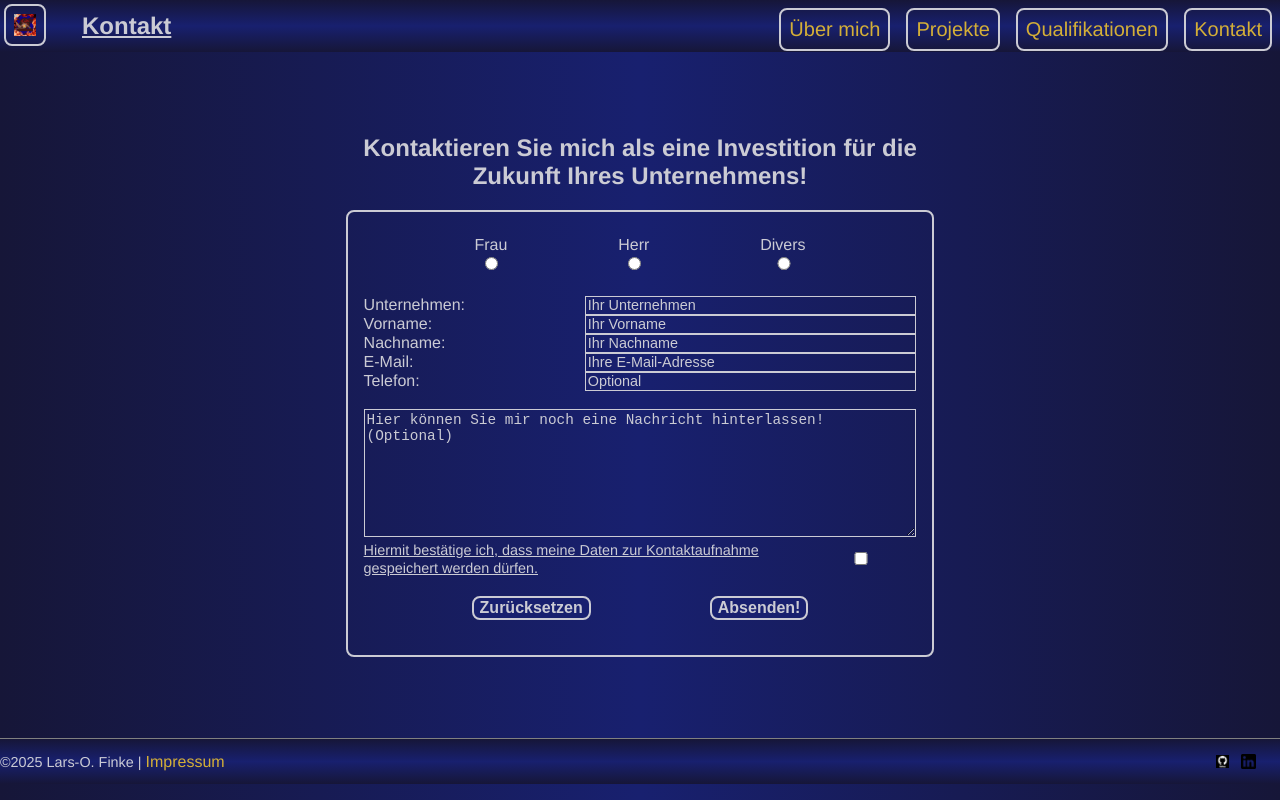
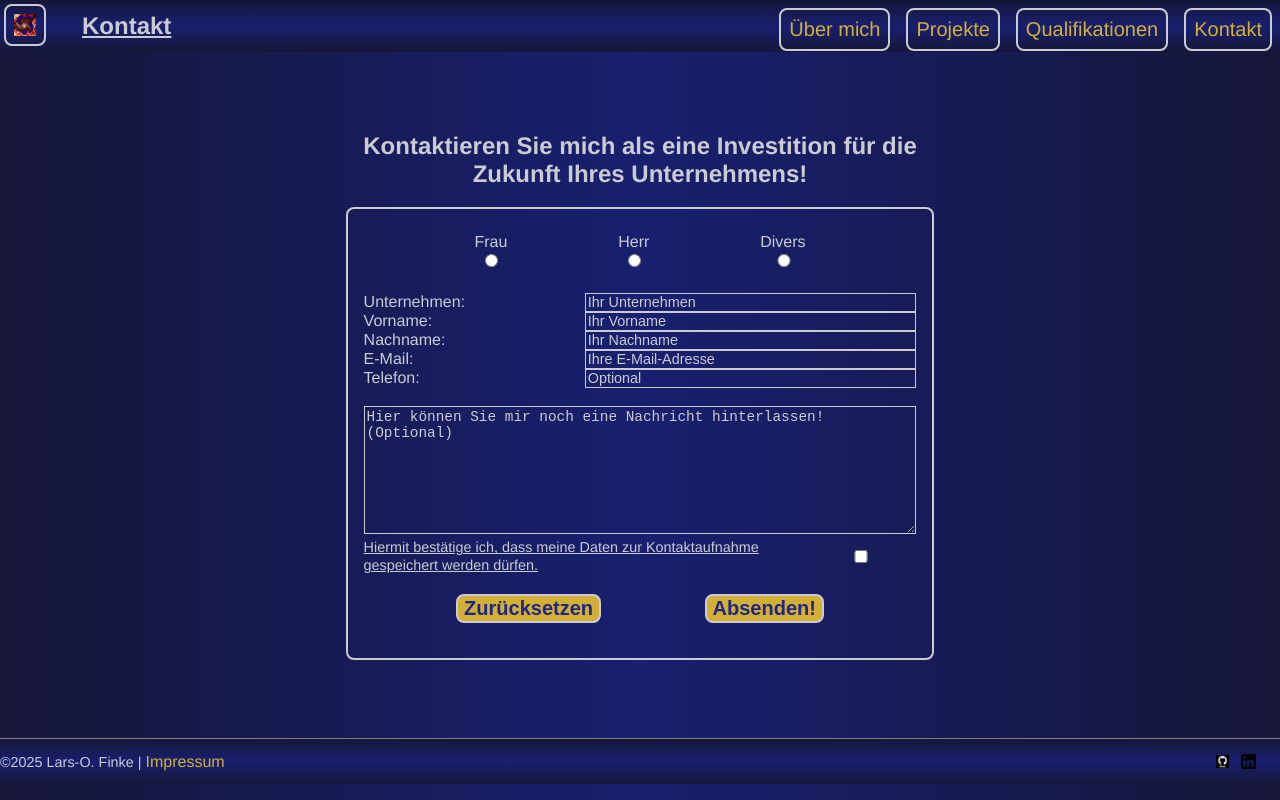
Before and after one commit to LarsOFinke/MyPortfolio, an Angular app in the folder frontend/: page /contact in a window 1280 px wide. Built offline with nearby package versions, Linux system fonts and the light colour scheme.

Commit message:
Updated about-me-test and button visibility

```diff
--- a/frontend/src/app/components/about-me-page/about-me-page.component.ts
+++ b/frontend/src/app/components/about-me-page/about-me-page.component.ts
@@ -18,8 +18,7 @@ export class AboutMePageComponent {
 
       <p>
       Ich bin demnach mit den Grundlagen von HTML, CSS und JavaScript vertraut und habe mittlerweile sogar
-      auf Angular (TypeScript) umgebaut, um einen Einblick in die professionelle Entwicklung zu bekommen
-      und mich an die Projektstruktur zu gewöhnen.
+      auf Angular (TypeScript) umgebaut, um mich in die professionelle Softwareentwicklung und Softwarearchitektur einzuarbeiten.
       </p>
 
       <p>
--- a/frontend/src/styles.css
+++ b/frontend/src/styles.css
@@ -109,10 +109,10 @@ a:visited {
   margin: 2%;
 }
 .btn {
-  background-color: var(--navy-blue);
-  color: var(--grey);
+  background-color: var(--gold);
+  color: var(--light-navy-blue);
 
-  font-size: 1rem;
+  font-size: 1.25rem;
   font-weight: bold;
 
   margin: 2%;
```
